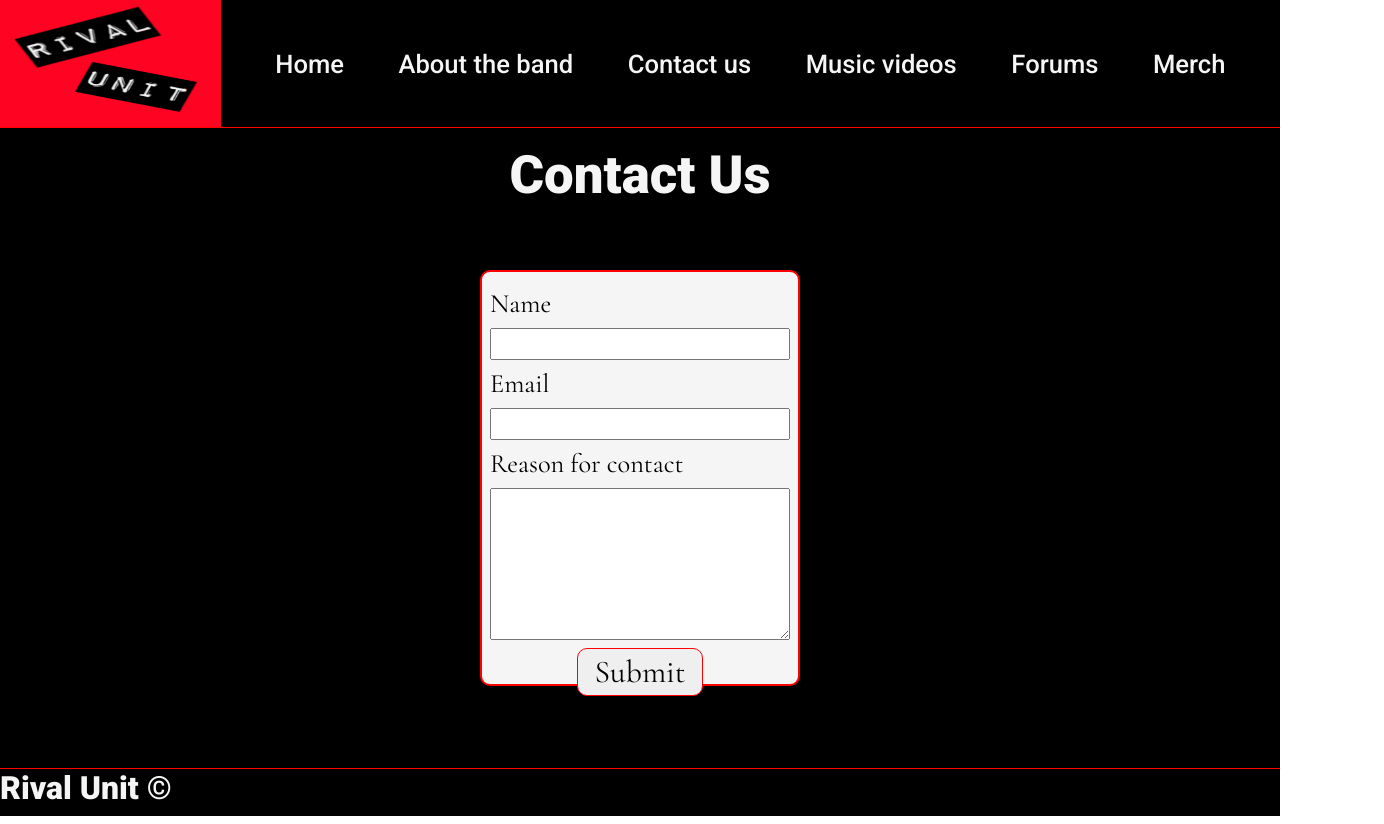
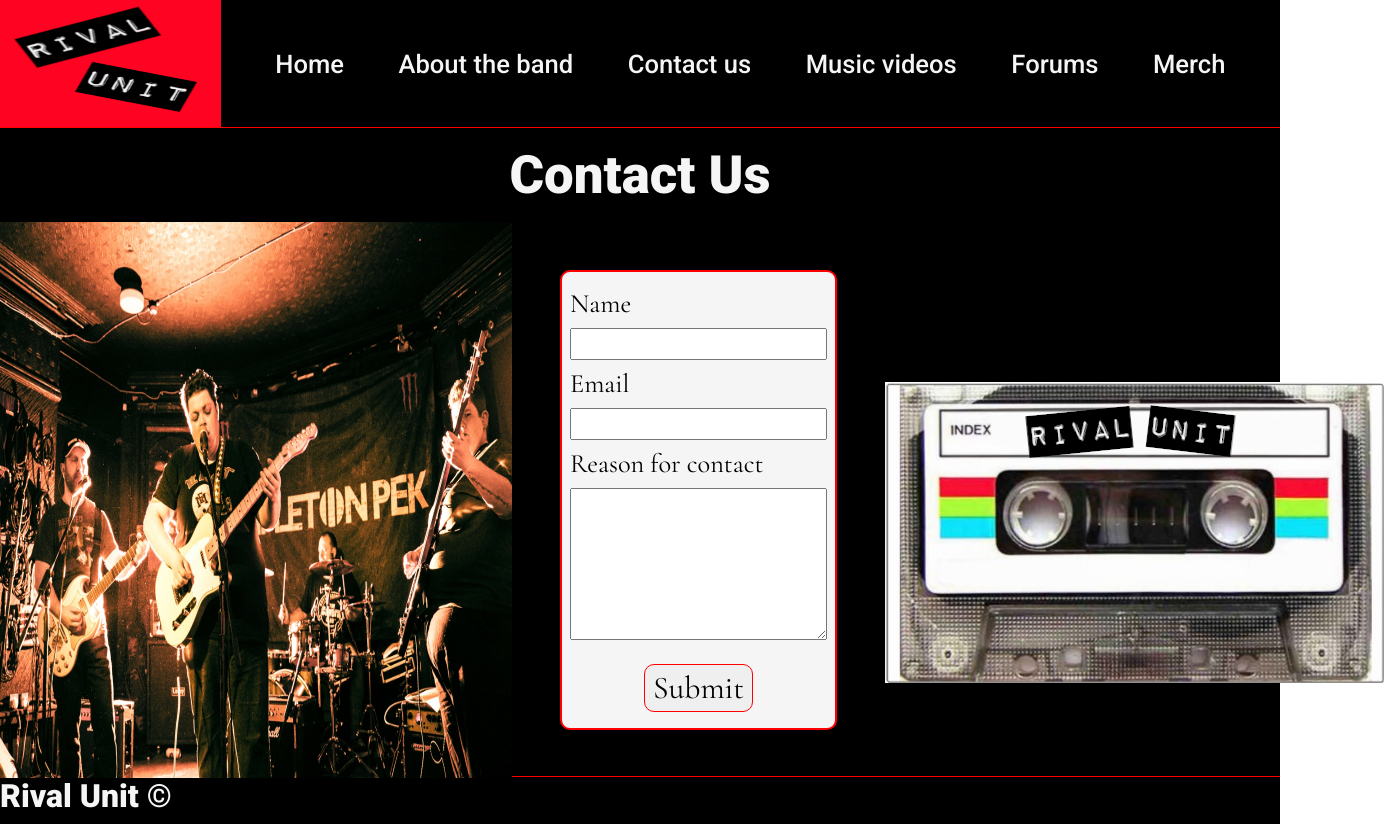
Before and after one commit to Ebonwulf/rival-unit, a React (Create React App) app: page /contact in a window 1280 px wide. Shown: the whole page, 1384 px wide, since content can reach past the window. Built offline with nearby package versions, Linux system fonts and the light colour scheme.

Commit message:
layout and styling changes made to all pages. images added to contact page

```diff
--- a/src/Components/ContactForm/ContactForm.scss
+++ b/src/Components/ContactForm/ContactForm.scss
@@ -3,10 +3,9 @@
 .contact-form {
   text-align: left;
   width: 25%;
-  height: 65%;
   background-color: whitesmoke;
   font-size: 0.75em;
-  margin: 3rem auto;
+  margin: 3rem 3rem;
   border: 2px solid $accent-color;
   border-radius: 10px;
   font-family: $font-main;
@@ -33,7 +32,7 @@
     border-radius: 10px;
     height: 3rem;
     width: 40%;
-    margin: 0 auto;
+    margin: 1rem auto;
     font-size: 1.2em;
     font-family: $font-main;
     border: 1px solid $accent-color;
--- a/src/Pages/About/About.scss
+++ b/src/Pages/About/About.scss
@@ -11,8 +11,8 @@
 
   &__heading {
     margin-bottom: 5rem;
-    padding-top: 2rem;
-    color: whitesmoke;
+    padding-top: 2.5rem;
+    color: $main-color;
   }
 
   &__container {
--- a/src/Pages/Contact/Contact.jsx
+++ b/src/Pages/Contact/Contact.jsx
@@ -1,11 +1,17 @@
 import './Contact.scss';
 import ContactForm from '../../Components/ContactForm/ContactForm';
+import GigPic from '../../Assets/Images/RU-gig-pic.jpg';
+import CassettePic from '../../Assets/Images/ru-cassette-img.png';
 
 const Contact = () => {
   return (
     <div className='contact'>
-      <h2>Contact Us</h2>
-      <ContactForm />
+      <h2 className='contact__title'>Contact Us</h2>
+      <div className='contact__container'>
+        <img className='contact__gig-image' src={GigPic} alt='Gig' />
+        <ContactForm />
+        <img className='contact__cassette' src={CassettePic} alt='cassette' />
+      </div>
     </div>
   );
 };
--- a/src/Pages/Contact/Contact.scss
+++ b/src/Pages/Contact/Contact.scss
@@ -4,11 +4,24 @@
   font-size: 2.2em;
   background-color: $secondary-color;
   font-family: $font-secondary;
-  height: 80vh;
+  height: 81vh;
   text-align: center;
 
-  h2 {
+  &__title {
     padding: 1rem 0;
     color: whitesmoke;
   }
+
+  &__container {
+    display: flex;
+  }
+
+  &__gig-image {
+    width: 40%;
+  }
+
+  &__cassette {
+    padding-top: 10rem;
+    height: 50%;
+  }
 }
--- a/src/Pages/Forum/Forum.scss
+++ b/src/Pages/Forum/Forum.scss
@@ -1,5 +1,6 @@
-@use '../../Styles/variables';
+@use '../../Styles/variables' as *;
 
 .forum {
-  height: 80vh;
+  height: 81vh;
+  background-color: $main-color;
 }
--- a/src/Pages/Home/Home.scss
+++ b/src/Pages/Home/Home.scss
@@ -5,7 +5,7 @@
   background-color: $main-color;
   background-image: url(../../Assets/Images/ru-out-img.jpg);
   background-size: cover;
-  height: 85vh;
+  height: 81vh;
   &__heading {
     text-align: center;
     height: 10rem;
--- a/src/Pages/Merch/Merch.jsx
+++ b/src/Pages/Merch/Merch.jsx
@@ -1,7 +1,7 @@
 import './Merch.scss';
 
 const Merch = () => {
-  return <div>Merch</div>;
+  return <div className='merch'>Merch</div>;
 };
 
 export default Merch;
--- a/src/Pages/Merch/Merch.scss
+++ b/src/Pages/Merch/Merch.scss
@@ -1 +1,6 @@
-@use '../../Styles/variables';
+@use '../../Styles/variables' as *;
+
+.merch {
+  height: 81vh;
+  background-color: $main-color;
+}
--- a/src/Pages/Music/Music.scss
+++ b/src/Pages/Music/Music.scss
@@ -1,6 +1,7 @@
-@use '../../Styles/variables';
+@use '../../Styles/variables' as *;
 
 .music {
-  height: 80vh;
+  height: 81vh;
   text-align: center;
+  background-color: $main-color;
 }
```
